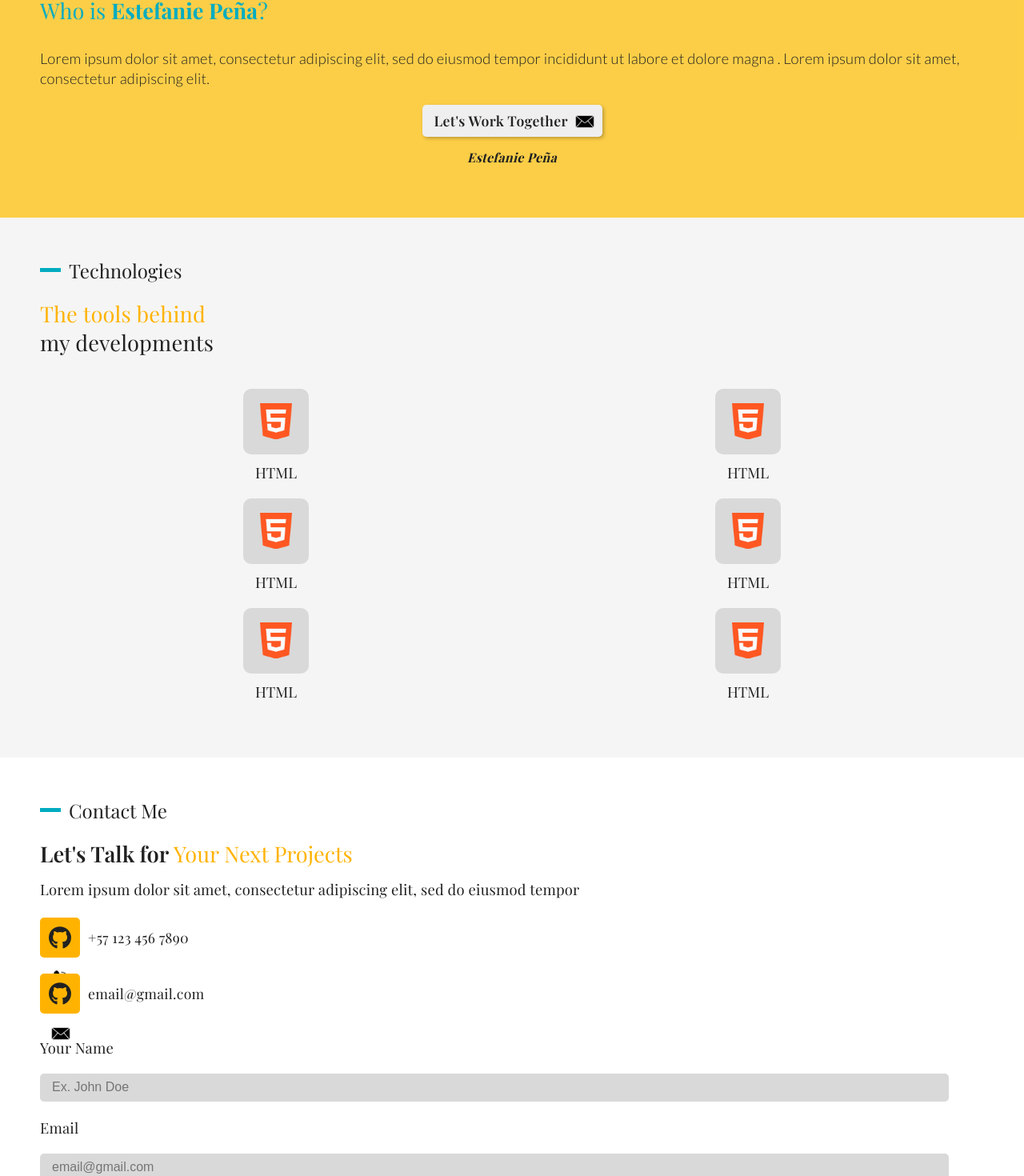
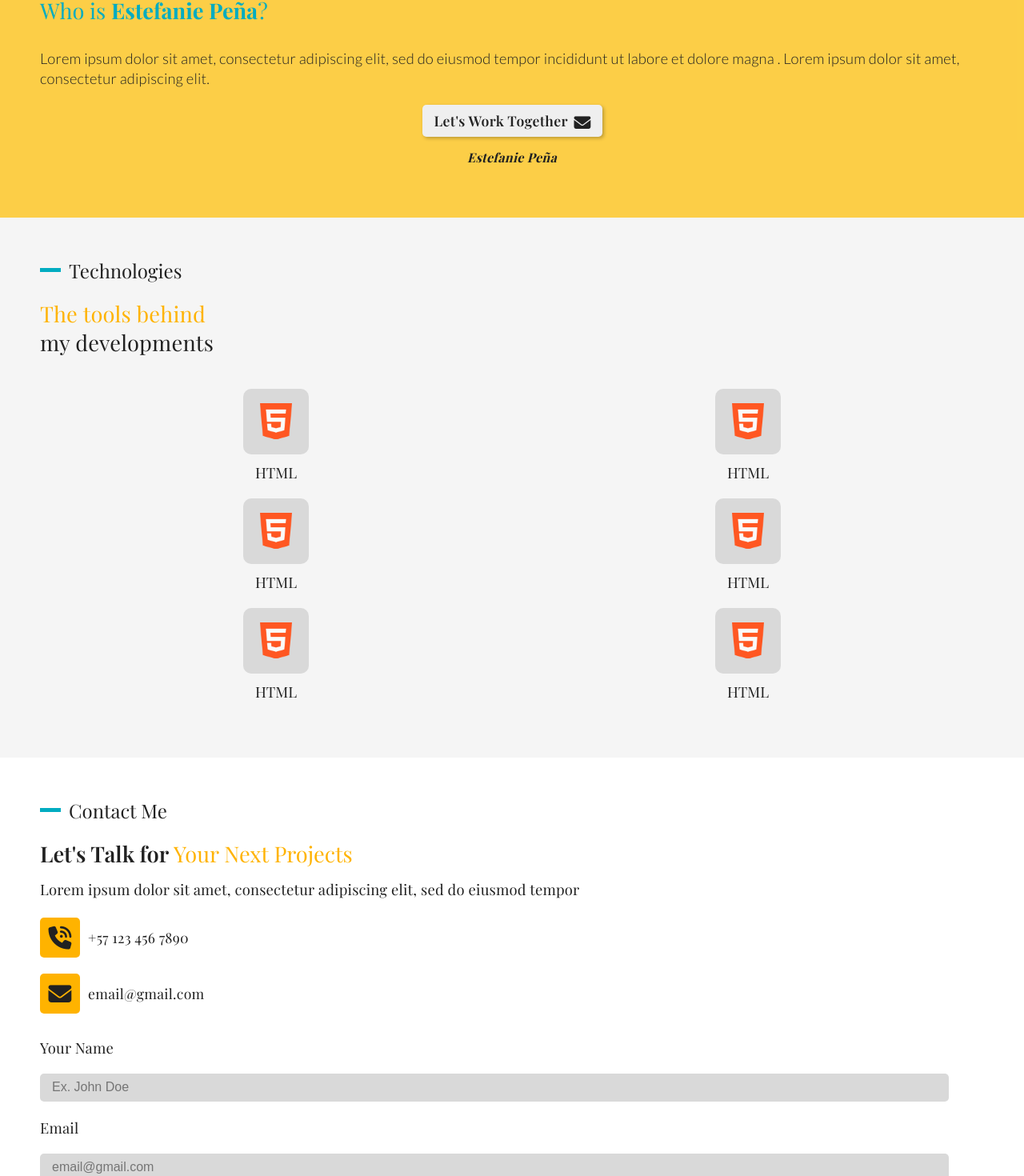
Before and after one commit to pbatista01/portfolio, a React (Create React App) app: page / in a window 1280 px wide. Shown: the part 5157-6627 px from the top of the page at 80% size. Built offline with nearby package versions, Linux system fonts and the light colour scheme; a web font is replaced by a local one.

Commit message:
Change the icons img for fontawesome icons

```diff
--- a/src/AboutMe.js
+++ b/src/AboutMe.js
@@ -7,12 +7,12 @@ import ScrollReveal from 'scrollreveal';
 function AboutMe() {
 
     useEffect(() =>{
-        ScrollReveal().reveal(".elipseAbout", {origin: "top", distance:"100px", duration: 1000, delay:100, reset:true});
-        ScrollReveal().reveal(".aboutMe-title", {origin: "top", distance:"100px", duration: 1000, delay:200, reset:true});
-        ScrollReveal().reveal(".aboutMe-subtitle", {origin: "top", distance:"100px", duration: 1000, delay:400, reset:true});
-        ScrollReveal().reveal(".aboutMe-paragraph", {origin: "top", distance:"100px", duration: 1000, delay:600, reset:true});
-        ScrollReveal().reveal(".btn-letsWork", {origin: "top", distance:"100px", duration: 1000, delay:800, reset:true});
-        ScrollReveal().reveal(".signature", {origin: "top", distance:"100px", duration: 1000, delay:1000, reset:true});
+        ScrollReveal().reveal(".elipseAbout", {origin: "top", distance:"50px", duration: 3000, delay:100, reset:true});
+        ScrollReveal().reveal(".aboutMe-title", {origin: "top", distance:"50px", duration: 2000, delay:200, reset:true});
+        ScrollReveal().reveal(".aboutMe-subtitle", {origin: "top", distance:"50px", duration: 2000, delay:400, reset:true});
+        ScrollReveal().reveal(".aboutMe-paragraph", {origin: "top", distance:"50px", duration: 2000, delay:600, reset:true});
+        ScrollReveal().reveal(".btn-letsWork", {origin: "top", distance:"50px", duration: 2000, delay:800, reset:true});
+        ScrollReveal().reveal(".signature", {origin: "top", distance:"50px", duration: 2000, delay:1000, reset:true});
       }, []);
 
     return(
@@ -25,7 +25,7 @@ function AboutMe() {
             Lorem ipsum dolor sit amet, consectetur adipiscing elit.</p>
             </div>
             <div className="aboutme-btn-section">
-            <button className="btn-letsWork">Let's Work Together<img className="email-icon" src={emailIcon} /></button>
+            <button className="btn-letsWork">Let's Work Together<span className="email-icon"></span></button>
             <p className="signature">Estefanie Peña</p>
             </div>
         </div>
--- a/src/ContactMe.js
+++ b/src/ContactMe.js
@@ -33,11 +33,11 @@ function ContactMe() {
         <p className="contactMe-paragraph">Lorem ipsum dolor sit amet, consectetur adipiscing elit, sed do eiusmod tempor </p>
         <div className="contactMe-methods">
           <div className="phone-number">
-            <div className="box"><img src={phoneIcon}/></div>
+            <div className="box phone-icon"></div>
             <p>+57 123 456 7890</p>
           </div>
           <div className="email">
-            <div className="box"><img src={emailIcon}/></div>
+            <div className="box contact-email-icon"></div>
             <p>email@gmail.com</p>
           </div>
         </div>
--- a/src/Footer.js
+++ b/src/Footer.js
@@ -11,10 +11,10 @@ function Footer(){
 
   useEffect(() =>{
 
-    const h3footer = document.querySelectorAll(".footer-nav h3");
+    const h3footer = document.querySelectorAll(".footer-nav");
   const aFooterNav = document.querySelectorAll(".footer-nav a");
-  const h3contact = document.querySelectorAll(".footer-contact h3");
-  const contactLi = document.querySelectorAll(".footer-contact li");
+  const h3contact = document.querySelectorAll(".footer-contact");
+  const contactLi = document.querySelectorAll(".footer-section li");
 
     ScrollReveal().reveal(".letsConnect-title", {origin: "top", distance:"50px", duration: 1000, delay:100, reset:true});
     ScrollReveal().reveal(".footer-logo", {origin: "top", distance:"50px", duration: 1000, delay:200, reset:true});
@@ -25,9 +25,7 @@ function Footer(){
     ScrollReveal().reveal(h3footer, {origin: "top", distance:"50px", duration: 1000, delay:1000, reset:true});
     ScrollReveal().reveal(aFooterNav, {origin: "top", distance:"50px", duration: 1000, delay:1300, reset:true});
     ScrollReveal().reveal(h3contact, {origin: "top", distance:"50px", duration: 1000, delay:1300, reset:true});
-    ScrollReveal().reveal(contactLi, {origin: "top", distance:"50px", duration: 1000, delay:1500, reset:true});
-    ScrollReveal().reveal(".copyright-text", {origin: "bottom", distance:"50px", duration: 1000, delay:1700, reset:true});
-
+    ScrollReveal().reveal(contactLi, {origin: "top", distance:"50px", duration: 1000, delay:20, reset:true});
   }, []);
 
 
--- a/src/ProjectCard.js
+++ b/src/ProjectCard.js
@@ -3,7 +3,7 @@ import './projectCard.css';
 
 function ProjectCard(){
     return(
-        <div className="projectCard">
+        <div className="project-card">
             <div className="background-image">
                 <img src={appImage}/>
             </div>
--- a/src/Projects.js
+++ b/src/Projects.js
@@ -9,9 +9,7 @@ function Projects(){
     useEffect(() =>{
         ScrollReveal().reveal(".projects-title", {origin: "top", distance:"100px", duration: 1000, delay:100, reset:true});
         ScrollReveal().reveal(".projects-subtitle", {origin: "top", distance:"100px", duration: 1000, delay:200, reset:true});
-        ScrollReveal().reveal(".background-image", {origin: "top", distance:"100px", duration: 1000, delay:400, reset:true});
-        ScrollReveal().reveal(".project-technologies", {origin: "top", distance:"100px", duration: 1000, delay:600, reset:true});
-        ScrollReveal().reveal(".project-text", {origin: "top", distance:"100px", duration: 1000, delay:800, reset:true});
+        ScrollReveal().reveal(".project-card", {origin: "top", distance:"100px", duration: 1000, delay:400, reset:true});
         ScrollReveal().reveal(".btn-viewAll", {origin: "top", distance:"100px", duration: 1000, delay:1000, reset:true});
       }, []);
 
--- a/src/aboutMe.css
+++ b/src/aboutMe.css
@@ -61,9 +61,15 @@
 
 .email-icon{
     position:absolute;
-    top:8px;
+    top:15px;
     left:calc(100% - 35px);
+    font-family: fontawesome;
+    font-size:1.3rem;
 }
+
+.email-icon:before{
+    content: "\f0e0";
+  }
 
 .signature{
     font-style: italic;
--- a/src/contactForm.css
+++ b/src/contactForm.css
@@ -53,11 +53,14 @@
   .react-select__input-container{
     margin:0 !important;
     padding-top:0 !important;
+    position:relative;
+    z-index:2;
   }
 
   .react-select__menu{
     background-color: var(--background-color) !important;
     width:100% !important;
+
   }
 
   .react-select__option {
@@ -76,6 +79,7 @@
     height:133px;
     font-family: "lato";
     padding-top:15px;
+
   }
 
   .contactForm .btn-submit{
--- a/src/contactme.css
+++ b/src/contactme.css
@@ -62,3 +62,11 @@
     margin-left:10px;
     letter-spacing:0.3px;
   }
+
+  .phone-icon:before{
+    content: "\f2a0";
+  }
+
+  .contact-email-icon:before{
+    content: "\f0e0";
+  }
--- a/src/footer.css
+++ b/src/footer.css
@@ -106,17 +106,17 @@
   }
 
 
-  .box:nth-of-type(1):before{
+  .github:before{
     content: '\f09b';
   }
 
 
-  .box:nth-of-type(2):before{
+  .instagram:before{
     content: '\f16d';
   }
 
 
-  .box:nth-of-type(3):before{
+  .linkedin:before{
     content: '\f08c';
   }
 
--- a/src/projectCard.css
+++ b/src/projectCard.css
@@ -1,4 +1,4 @@
-.projectCard{
+.project-card{
     margin-top:40px;
 }
 
```
